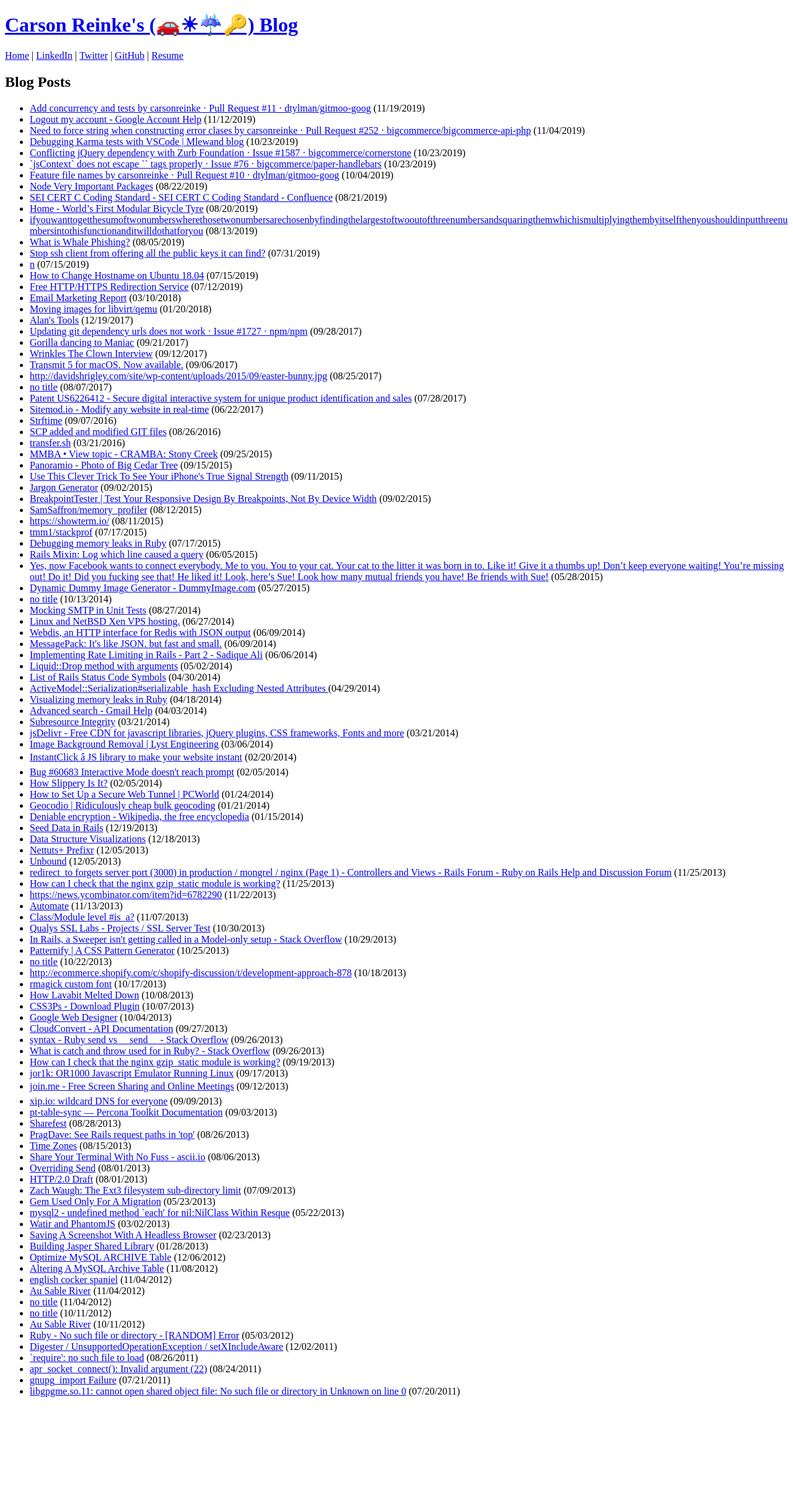
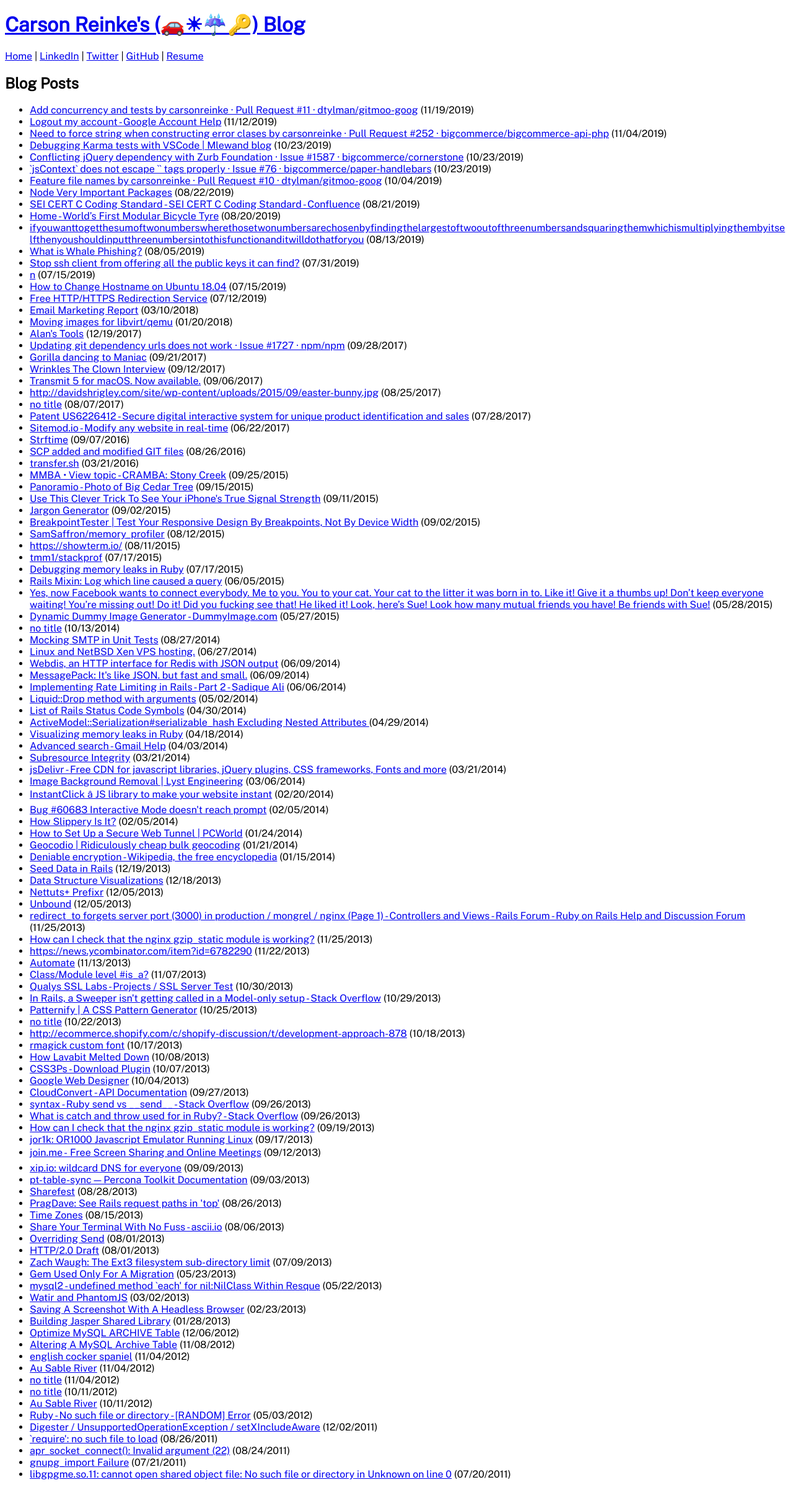
Before and after one commit to carsonreinke/reinke.co, a Jekyll site: the page built from index.html, in a window 1280 px wide. Shown: the whole page at 62% size. Built offline with Jekyll 4.4.1, drawn with Linux system fonts in a browser that asks for light colours; before the commit the page ends 2270 px from its top, so only the background shows below that.

Commit message:
Super pretty

```diff
--- a/_layouts/default.html
+++ b/_layouts/default.html
@@ -29,6 +29,7 @@
     <meta name="viewport" content="width=device-width, initial-scale=1">
     <link rel="preconnect" href="https://www.google-analytics.com">
 
+    <link href="https://fonts.googleapis.com/css?family=Public+Sans&display=swap" rel="stylesheet">
     <link rel="stylesheet" href="{{ "/assets/css/style.css" | relative_url }}">
   </head>
   <body>
--- a/assets/css/style.css
+++ b/assets/css/style.css
@@ -1,11 +1,13 @@
 body {
+    font-family: 'Public Sans', sans-serif;
     font-size: 1em;
 
     overflow-wrap: break-word;
     word-wrap: break-word;
 }
 
-header > nav {
+a:visited {
+    color: rgb(0, 0, 238)
 }
 
 header > nav > ol {
```
